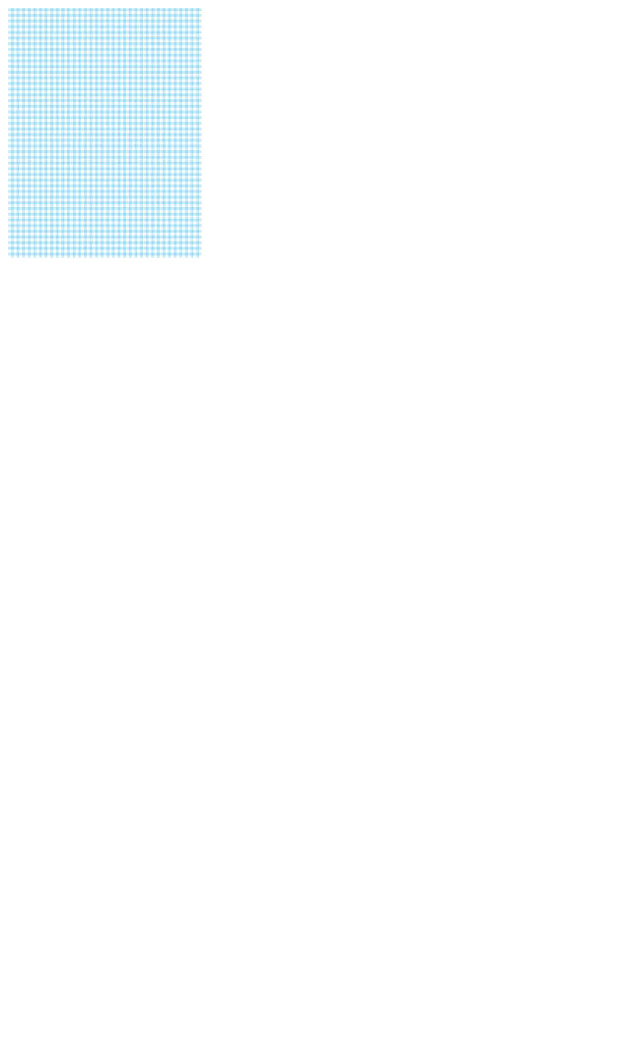
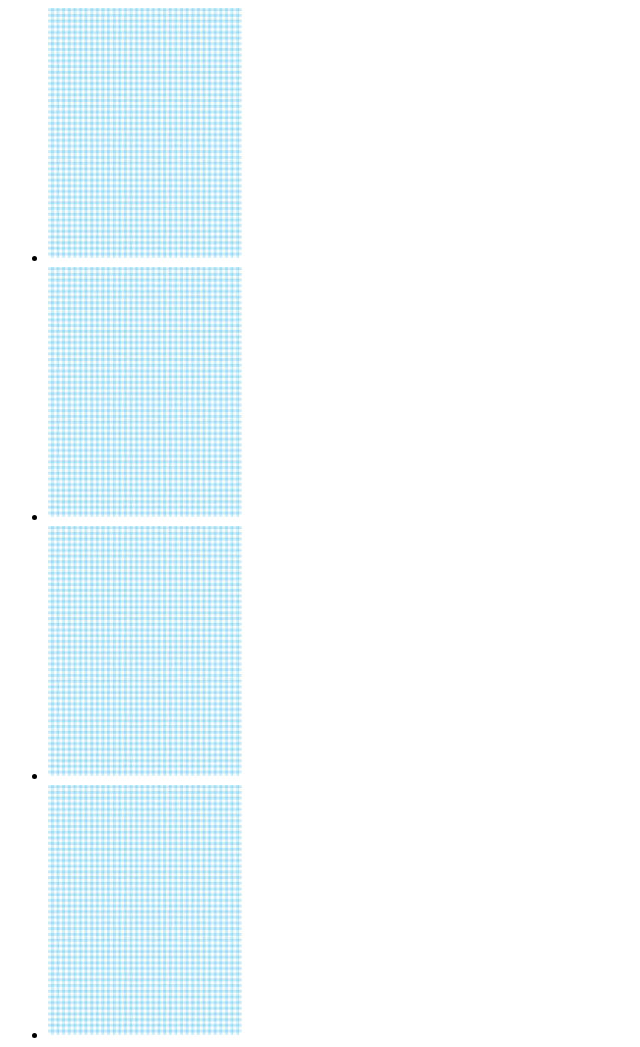
Before and after one commit to ishidas/matching-game, a plain HTML site: page index.html in a window 1280 px wide. Shown: the whole page, without its empty margins (0-640 px from the left). Before the commit the page ends 800 px from the top, so only its background shows below. Drawn offline with Linux system fonts and the light colour scheme.

Commit message:
added eventlistener. need bug fix

```diff
--- a/app.js
+++ b/app.js
@@ -1,7 +1,8 @@
 var cards = [];
 console.log(cards);
 var imgElBack;
-
+var cardContEl;
+var cardBacks;
 //create a constructor for User Acct
 var UserAcct = function(userID,age,logoLink) {
 this.userID = userID;
@@ -20,6 +21,7 @@ this.cardIndex = cardIndex;
 cards.push(this);
 }
 
+
 //new user acct object
 var newUser1 = new UserAcct('ishida', 20, 'img/cake.jpg')
 console.log(newUser1);
@@ -28,30 +30,49 @@ localStorage.setItem('userObj',storeData1);
 
 //new card object
 var newCard1 = new CardsObj('angrySnpy','img/angry.jpeg','img/pattern2.jpeg',1);
-var newCard2 = new CardsObj('birthdaySnpy','img/birthday.jpeg','img/pattern2.jpeg',1);
+var newCard2 = new CardsObj('birthdaySnpy','img/birthday.jpeg','img/pattern2.jpeg',2);
+var newCard3 = new CardsObj('cool','img/cool.jpeg','img/pattern2.jpeg',3);
+var newCard4 = new CardsObj('flower','img/flower.jpeg','img/pattern2.jpeg',4);
 console.log(newCard1);
 console.log(newCard2);
 
-function frontCardDisplay() {
-  var card1 = document.getElementById('card1');
-  var imgEl = document.createElement('img');
-  imgEl.setAttribute('id','angry');
-  imgEl.setAttribute('src',newCard1.frontCardImg);
-  imgEl.setAttribute('alt','Angry Snoopy Image');
-  card1.appendChild(imgEl);
+
+function backCardDisplay () {
+  cardBacks = document.getElementsByClassName('cards');
+  for(var i = 0; i < cardBacks.length; i++ ){
+  imgElBack = document.createElement('img');
+  imgElBack.setAttribute('src','img/pattern2.jpeg');
+  imgElBack.setAttribute('alt','Back of a card image');
+  cardBacks[i].appendChild(imgElBack);
+  }
 }
 
-function backCardDisplay() {
-  var cardBack1 = document.getElementById('card1');
-  imgElBack = document.createElement('img');
-  imgElBack.setAttribute('src',newCard1.backCardImg);
-  imgElBack.setAttribute('alt','Back of a card image');
-  card1.appendChild(imgElBack);
-} backCardDisplay();
+function frontCardDisplay () {
+  // cardContEl = document.getElementsByClassName('frontcards');
+  cardBacks = document.getElementsByClassName('cards');
+  for(var i = 0; i < cardBacks.length; i++ ){
+  // cardContEl[i].src = cards[i].frontCardImg;
+  var imgEl = document.createElement('img');
+  imgEl.src = cards[i].frontCardImg;
+  cardBacks[i].appendChild(imgEl);
+  }
+}
 
-imgElBack.addEventListener('click',function(event){
+backCardDisplay();
+
+
+
+
+
+var imgPattern = document.getElementById('cardList');
+imgPattern.addEventListener('click',function(event){
   event.preventDefault();
-  imgElBack.style.display = "none";
+  if(event.target && event.target.nodeName === 'img'){
+    var imgEl = event.target.nodeName('img');
+    console.log(imgEl);
+  }
+
+
   frontCardDisplay();
 
 });
--- a/index.html
+++ b/index.html
@@ -7,10 +7,12 @@
 </head>
 <body>
   <container class="cardContainer">
-    <div id="card1"></div>
-    <div id="card2"></div>
-    <div id="card3"></div>
-    <div id="card4"></div>
+    <ul id="cardList">
+      <li class="cards"><!-- <img class="frontcards" id="angry" alt="Angry Snoopy Image" src="">< --></li>
+      <li class="cards"><!-- <img class="frontcards" id="birthday" alt="Birthday Snoopy Image" src="" --></li>
+      <li class="cards"><!-- <img class="frontcards" id="cool" alt="Joy Cool Snoopy Image" src=""> --></li>
+      <li class="cards"><!-- <img class="frontcards" id="flower" alt="Flower holing Snoopy Image" src=""> --></li>
+    </ul>
   </container>
 <script type="text/javascript" src="app.js"></script>
 </body>
--- a/layout.css
+++ b/layout.css
@@ -1,3 +1,14 @@
-.cardcontainer {
+.cardContainer {
   display: flex;
+  flex-direction: row;
 }
+
+/*.cardContainer ul {
+  display: inline;
+}*/
+
+.cardContainer ul {
+  margin: 0px;
+  width: 100%;
+  height: 100%;
+}
```
